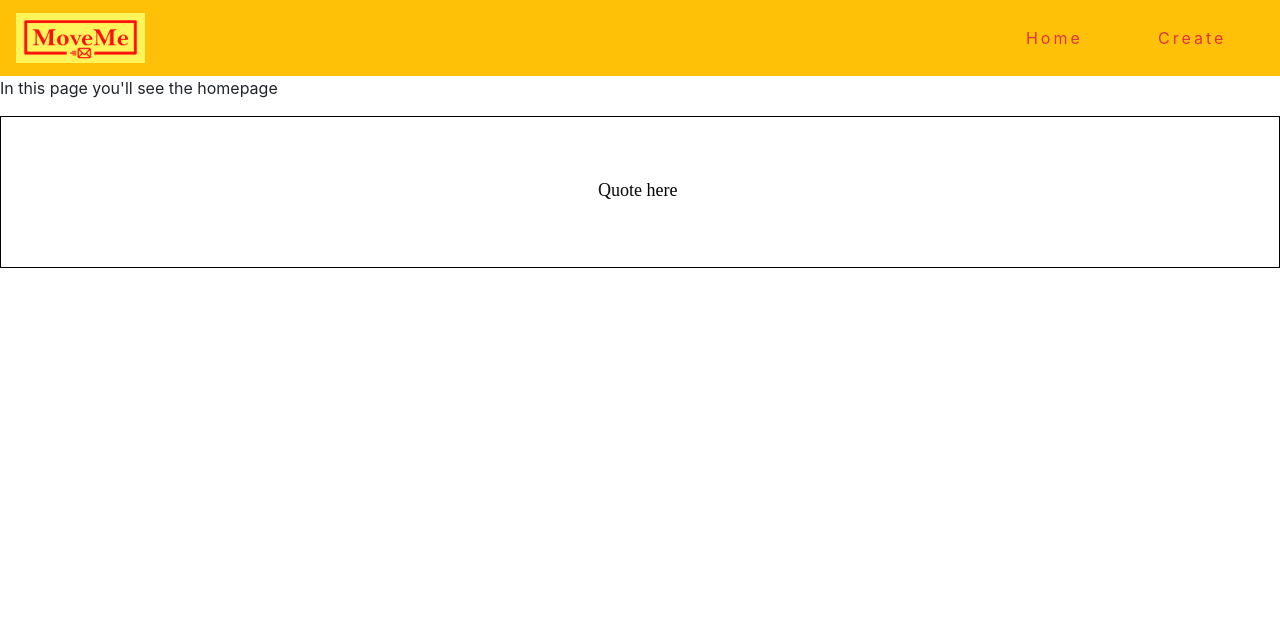
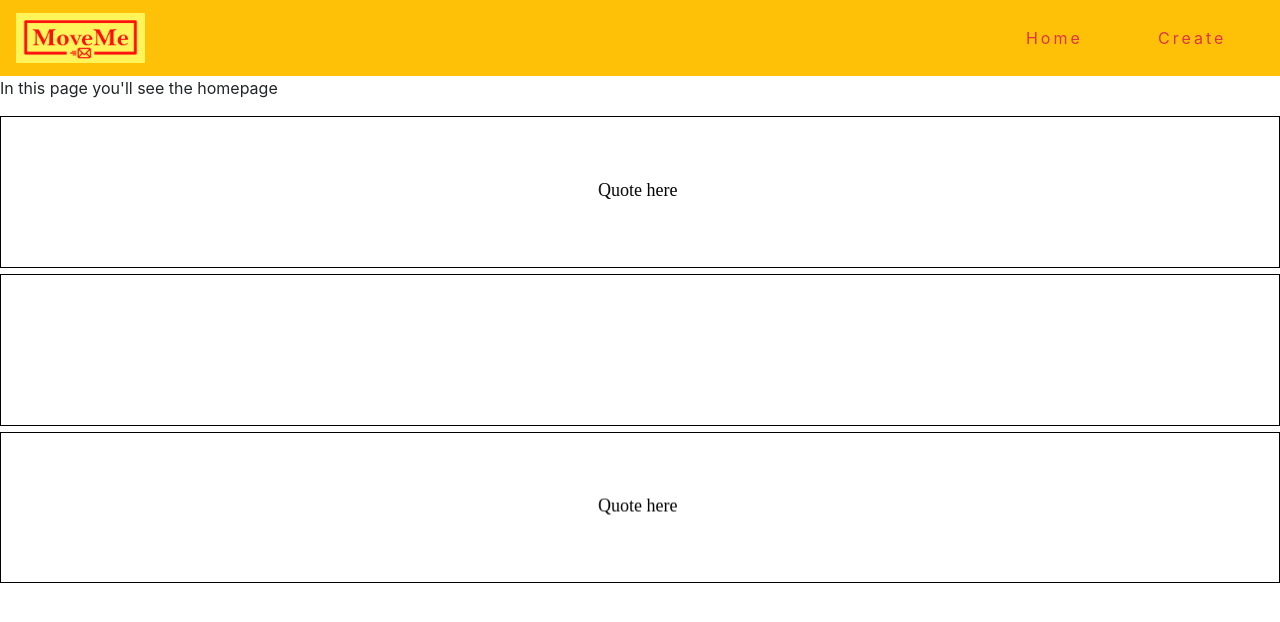
Before and after one commit to Moki00/MoveMe, a React (Create React App) app in the folder client/: page / in a window 1280 px wide. Shown: the top 622 px of the page. Built offline with nearby package versions, Linux system fonts and the light colour scheme.

Commit message:
Added bg to text canvas and final canvas

```diff
--- a/client/src/app/app.js
+++ b/client/src/app/app.js
@@ -13,25 +13,60 @@ import "bootstrap/dist/js/bootstrap";
 import "font-awesome/css/font-awesome.css";
 
 const App = () => {
-    const [imgUrl, setImgUrl] = useState();
+    const [imgUrl, setImgUrl] = useState("");
     const [text, setText] = useState("Quote here");
     const [font, setFont] = useState("Ariel");
     const [fontSize, setFontSize] = useState(18);
     const [fontWeight, setFontWeight] = useState("400");
     const [textColor, setTextColor] = useState("black");
     const [lineHeight, setLineHeight] = useState(18);
-    const [canvasWidth, setCanvasWidth] = useState();
+    const [canvasWidth, setCanvasWidth] = useState(0);
     const [canvasHeight, setCanvasHeight] = useState(150);
     const [margin, setMargin] = useState(10);
+    const [bgColor, setBgColor] = useState("#ff00ff");
+    const [bgOpacity, setBgOpacity] = useState(0.3);
 
+    // final image state settings
+    const [finalImgUrl, setFinalImgUrl] = useState("");
+    const [finalText, setFinalText] = useState("Quote here");
+    const [finalFont, setFinalFont] = useState("Ariel");
+    const [finalFontSize, setFinalFontSize] = useState(18);
+    const [finalFontWeight, setFinalFontWeight] = useState("400");
+    const [finalTextColor, setFinalTextColor] = useState("black");
+    const [finalLineHeight, setFinalLineHeight] = useState(18);
+    const [finalCanvasWidth, setFinalCanvasWidth] = useState(0);
+    const [finalCanvasHeight, setFinalCanvasHeight] = useState(150);
+    const [finalMargin, setFinalMargin] = useState(10);
+    const [finalBgColor, setFinalBgColor] = useState("");
+    const [finalBgOpacity, setFinalBgOpacity] = useState(0);
+
+    // remove for production. replace with functions to grap api data / user settings and set props
     const clickCanvas = () => {
         setImgUrl(background);
+        setBgColor("#FF00FF");
+        setBgOpacity(0.2);
         setTimeout(function () {
             setText(
-                "Just some example text  long? But what hple text but what happens if it gets reallut what hplut what hple text but what happens if it gets reallut what hplut what hple text but what happens if it gets reallut what hple text but what happens if it gets really long? But what haput what hple text but what happens if it gets really long? But what hapy long? But what happeple text but what happens if it gets really long? But what happeappeple text but what happens if it gets really long? But what happes if it gets really really really long?"
+                "Just some example text   happens if it gets really long? But what hapy long? But what happeple text but what happens if it gets really long? But what happeappeple text but what happens if it gets really long? But what happes if it gets really really really long?"
             );
         }, 2000);
+
     };
+
+    const generateFinalCanvas = () =>{
+        // console.log("making the final image")
+        setFinalImgUrl(imgUrl)
+        setFinalText(text)
+        setFinalFont(font)
+        setFinalFontSize(fontSize)
+        setFinalFontWeight(fontWeight)
+        setFinalTextColor(textColor)
+        setFinalMargin(margin)
+        setFinalBgColor(bgColor)
+        setFinalBgOpacity(bgOpacity)
+    }
+
+
 
     return (
         <div className="app">
@@ -42,8 +77,6 @@ const App = () => {
                     <Route path="/create" component={Create} />
                 </Switch>
                 <TextCanvas
-                    // ref={canvasRef}
-                    // imgUrl={imgUrl}
                     text={text}
                     font={font}
                     fontSize={fontSize}
@@ -53,32 +86,33 @@ const App = () => {
                     width={window.outerWidth}
                     canvasHeight={canvasHeight}
                     margin={margin}
+                    bgColor={bgColor}
+                    bgOpacity = {bgOpacity}
                 />
-                {/* <ImgCanvas
-                    // ref={canvasRef}
+                <ImgCanvas
                     imgUrl={imgUrl}
                     text={text}
                     font={font}
                     fontSize={fontSize}
                     fontWeight={fontWeight}
                     textColor={textColor}
-                    // clickCanvas={clickCanvas}
                     width={window.outerWidth}
                     background={background}
                     setCanvasHeight={setCanvasHeight}
                 />
                 <FinalCanvas
-                    // ref={canvasRef}
-                    imgUrl={imgUrl}
-                    text={text}
-                    font={font}
-                    fontSize={fontSize}
-                    fontWeight={fontWeight}
-                    textColor={textColor}
-                    clickCanvas={clickCanvas}
+                    imgUrl={finalImgUrl}
+                    text={finalText}
+                    font={finalFont}
+                    fontSize={finalFontSize}
+                    fontWeight={finalFontWeight}
+                    textColor={finalTextColor}
                     width={window.outerWidth}
-                    margin = {margin}
-                /> */}
+                    margin = {finalMargin}
+                    bgColor= {finalBgColor}
+                    bgOpacity = {finalBgOpacity}
+                    generateFinalCanvas={generateFinalCanvas}
+                />
             </Router>
         </div>
     );
--- a/client/src/components/Canvas.jsx
+++ b/client/src/components/Canvas.jsx
@@ -5,7 +5,7 @@ const CanvasElement = styled.canvas.attrs({ className: "w-100" })`
     border: 1px solid black;
 `;
 
-function wrapText(
+const wrapText = (
     canvas,
     context,
     text,
@@ -16,7 +16,7 @@ function wrapText(
     fontSize,
     textColor,
     fontWeight
-) {
+) => {
     const words = text.split(" ");
     // reduce font size until all fits in canvas for long quotes
     for (var newSize = fontSize; newSize >= 1; newSize--) {
@@ -32,9 +32,6 @@ function wrapText(
         for (var n = 0; n < words.length; n++) {
             var testLine = line + words[n] + " ";
             var metrics = context.measureText(testLine);
-            console.log("test Width: " + testWidth);
-            console.log("canvas width: " + (canvas.width - margin));
-            console.log("n: " + n);
             var testWidth = metrics.width;
             if (testWidth > canvas.width - margin && n > 0) {
                 lines.push(line);
@@ -68,30 +65,30 @@ function wrapText(
 }
 
 const TextCanvas = ({
-    imgUrl,
     text,
     font,
     fontSize,
     fontWeight,
     textColor,
     lineHeight,
-    canvasWidth,
     canvasHeight,
     margin,
     clickCanvas,
-    width,
+    bgColor,
+    bgOpacity
 }) => {
     // we use a ref to access the canvas' DOM node
     const canvasRef = useRef(null);
 
-    //handle Click canvas
+    //handle Click canvas - remove for production. replace with function to grap api data
     const handleClickCanvas = () => {
         clickCanvas();
     };
 
-    // handle changing text
+    // handle changing text or background overlay
     useEffect(() => {
         const context = canvasRef.current.getContext("2d");
+        // clear canvas
         context.clearRect(
             0,
             0,
@@ -99,6 +96,14 @@ const TextCanvas = ({
             canvasRef.current.height
         );
 
+        //draw overlay
+        context.save();
+        context.globalAlpha = bgOpacity;
+        context.fillStyle = bgColor;
+        context.fillRect(0,0,canvasRef.current.width,canvasRef.current.height);
+        context.restore();
+
+        // write text in centre
         wrapText(
             canvasRef.current,
             context,
@@ -111,7 +116,7 @@ const TextCanvas = ({
             textColor,
             fontWeight
         );
-    }, [text, font, fontSize, fontWeight, textColor, margin, lineHeight]);
+    }, [text, font, fontSize, fontWeight, textColor, margin, lineHeight, bgColor, bgOpacity]);
 
     useEffect(() => {
         const styleWidth =
@@ -124,6 +129,7 @@ const TextCanvas = ({
     useEffect(() => {
         const context = canvasRef.current.getContext("2d");
         canvasRef.current.height = canvasHeight;
+        // redraw the text at new height
         wrapText(
             canvasRef.current,
             context,
@@ -142,7 +148,6 @@ const TextCanvas = ({
         <div>
             <CanvasElement
                 ref={canvasRef}
-                imgUrl={imgUrl}
                 text={text}
                 font={font}
                 fontSize={fontSize}
@@ -162,21 +167,10 @@ const ImgCanvas = ({
     fontSize,
     fontWeight,
     textColor,
-    lineHeight,
-    canvasWidth,
-    canvasHeight,
-    margin,
-    clickCanvas,
     setCanvasHeight,
 }) => {
     // we use a ref to access the canvas' DOM node
     const canvasRef = useRef(null);
-
-    // remove for production
-    //handle Click canvas
-    const handleClickCanvas = () => {
-        clickCanvas();
-    };
 
     const handleSetCanvasHeight = (height) => {
         setCanvasHeight(height);
@@ -200,7 +194,7 @@ const ImgCanvas = ({
             const ratio = base_image.height / base_image.width;
             const newHeight = canvasRef.current.width * ratio;
 
-            // not setting state properly
+
             handleSetCanvasHeight(newHeight);
 
             canvasRef.current.height = newHeight;
@@ -232,7 +226,6 @@ const ImgCanvas = ({
                 fontSize={fontSize}
                 fontWeight={fontWeight}
                 textColor={textColor}
-                onClick={handleClickCanvas}
                 width={window.outerWidth}
             />
         </div>
@@ -247,23 +240,14 @@ const FinalCanvas = ({
     fontWeight,
     textColor,
     lineHeight,
-    canvasWidth,
-    canvasHeight,
     margin,
-    clickCanvas,
-    background,
-    width,
+    generateFinalCanvas,
+    bgColor,
+    bgOpacity
 }) => {
-    // we use a ref to access the canvas' DOM node
     const canvasRef = useRef(null);
 
-    // remove for production
-    //handle Click canvas
-    const handleClickCanvas = () => {
-        clickCanvas();
-    };
-
-    // handle changing image
+    // handle creating final image
     useEffect(() => {
         const context = canvasRef.current.getContext("2d");
         // clear old image
@@ -277,7 +261,6 @@ const FinalCanvas = ({
         base_image.src = imgUrl;
 
         base_image.onload = function () {
-            // set width of canvas to fixed value.
             // set height of canvas to ratio determined by base_image width/height ratio
             const ratio = base_image.height / base_image.width;
 
@@ -291,12 +274,39 @@ const FinalCanvas = ({
                 canvasRef.current.width,
                 canvasRef.current.height
             );
+
+            //draw overlay
+            context.save();
+            context.globalAlpha = bgOpacity;
+            context.fillStyle = bgColor;
+            context.fillRect(0,0,canvasRef.current.width,canvasRef.current.height);
+            context.restore();
+
+            // write text
+            wrapText(
+                canvasRef.current,
+                context,
+                text,
+                canvasRef.current.width / 2,
+                canvasRef.current.height / 2,
+                margin,
+                font,
+                fontSize,
+                textColor,
+                fontWeight
+            );
         };
-    }, [imgUrl]);
+    }, [imgUrl,text, font, fontSize, fontWeight, textColor, margin, lineHeight, bgColor, bgOpacity]);
 
     // handle changing text
     useEffect(() => {
         const context = canvasRef.current.getContext("2d");
+        //draw overlay
+        context.save();
+        context.globalAlpha = bgOpacity;
+        context.fillStyle = bgColor;
+        context.fillRect(0,0,canvasRef.current.width,canvasRef.current.height);
+        context.restore();
 
         wrapText(
             canvasRef.current,
@@ -310,13 +320,19 @@ const FinalCanvas = ({
             textColor,
             fontWeight
         );
-    }, [text, font, fontSize, fontWeight, textColor, margin, lineHeight]);
+    }, [text, font, fontSize, fontWeight, textColor, margin, lineHeight, bgColor, bgOpacity]);
 
+    // set style width of canvas to fixed value
     useEffect(() => {
         const styleWidth =
             window.outerWidth * 2 > 1200 ? 1200 : window.outerWidth * 2;
         canvasRef.current.style.width = styleWidth;
     }, []);
+
+    const handleGenerateFinalCanvas = () => {
+        console.log("making the final image")
+        generateFinalCanvas();
+    }
 
     return (
         <div>
@@ -328,8 +344,8 @@ const FinalCanvas = ({
                 fontSize={fontSize}
                 fontWeight={fontWeight}
                 textColor={textColor}
-                onClick={handleClickCanvas}
                 width={window.outerWidth}
+                onClick = {handleGenerateFinalCanvas}
             />
         </div>
     );
```
